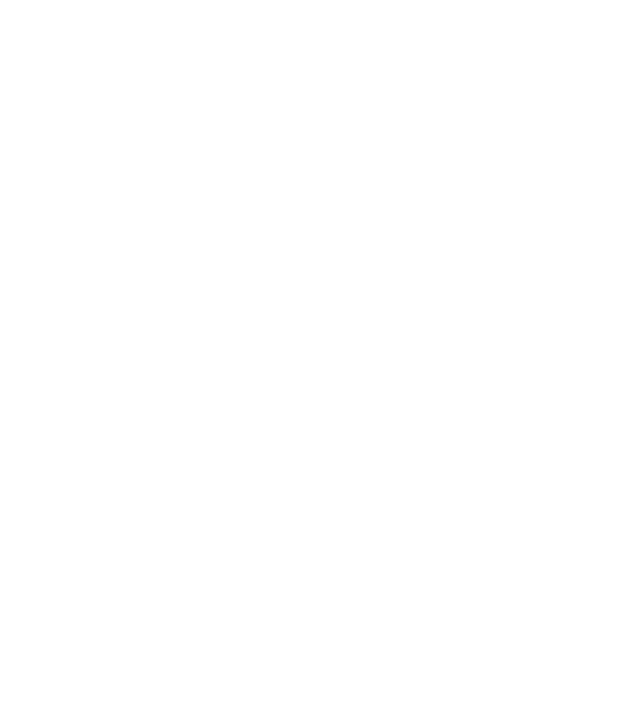
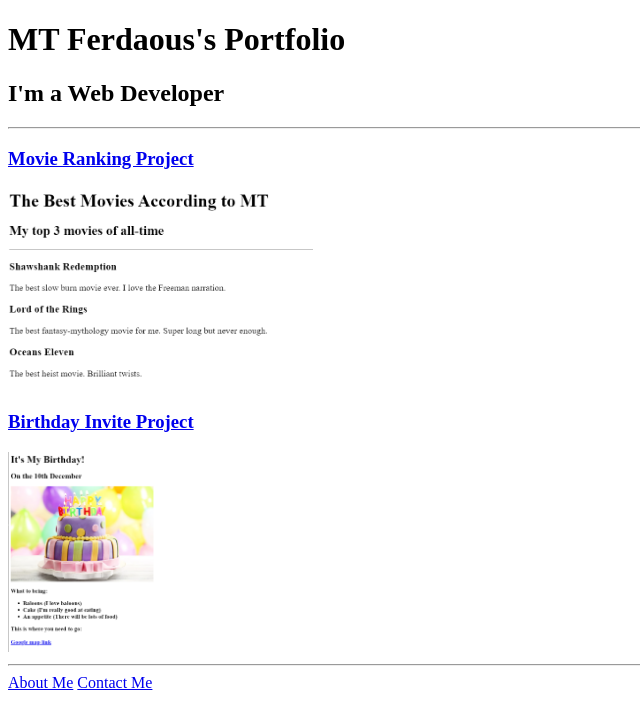
Before and after one commit to ferdaous88/html-portfolio, a plain HTML site: page index.html in a window 1280 px wide. Shown: the whole page, without its empty margins (0-640 px from the left). Drawn offline with Linux system fonts and the light colour scheme.

Commit message:
Add files via upload

```diff
--- a/index.html
+++ b/index.html
@@ -1,4 +1,26 @@
 <!-- TODO 1: Create the HTML Boilerplate -->
+<!DOCTYPE html>
+<html lang="en">
+    <head>
+        <meta charset="UTF-8">
+        <title>MT's website</title>
+    </head>
+
+
+    <body>
+        <h1>MT Ferdaous's Portfolio</h1>
+        <h2>I'm a Web Developer</h2>
+        <hr />
+        <a href="./public/movie-ranking.html"><h3>Movie Ranking Project</h3></a>
+        <img src="./assets/images/movie project.png" alt="movie ranking project" height="200"/>
+        <a href="./public/birthday-invite.html"><h3>Birthday Invite Project</h3></a>
+        <img src="./assets/images/my birthday project.png" alt="birthday invite project" height="200"/>
+        <hr />
+        <a href="./public/about.html">About Me</a>
+        <a href="./public/contact.html">Contact Me</a>
+    </body>
+</html>
+
 
 <!-- TODO 2: Add Your previous projects' HTML into the public folder -->
 
```
